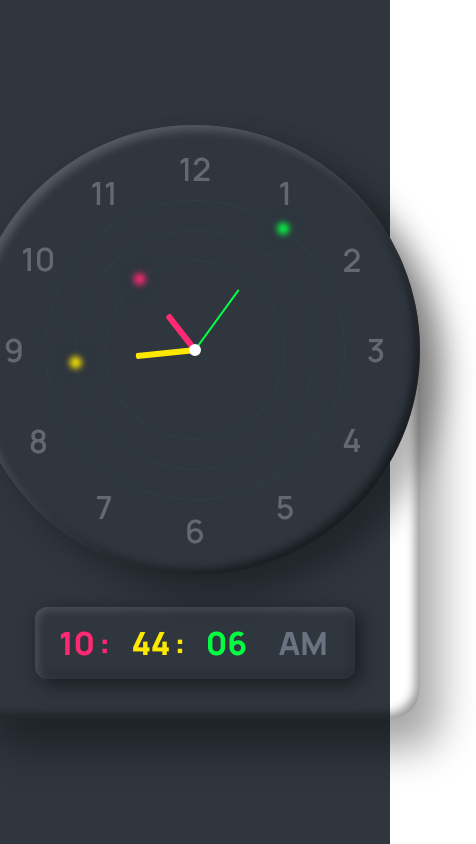
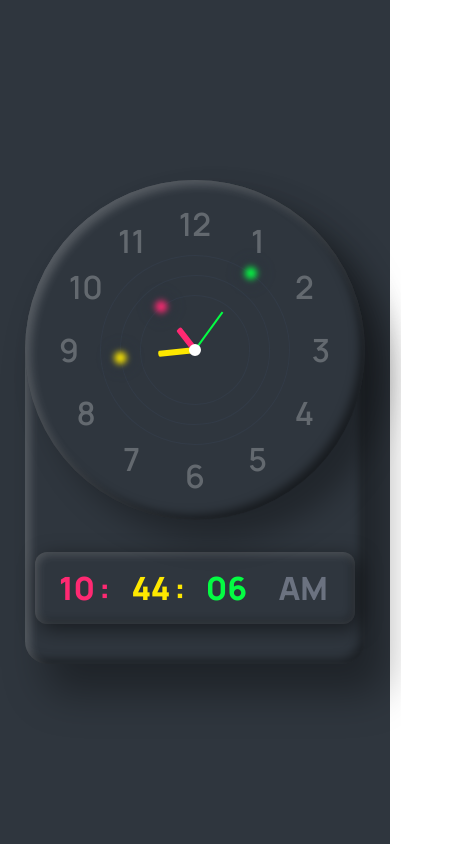
Before and after one commit to pxgacademy/Analog_-_Digital_Clock-using-Html_CSS_Javascript-one, a plain HTML site: page index.html in a window 390 px wide. Shown: the whole page, 476 px wide, since content can reach past the window. Drawn offline with nearby package versions, Linux system fonts and the light colour scheme.

Commit message:
Responsive

```diff
--- a/index.html
+++ b/index.html
@@ -28,17 +28,17 @@
     />
   </head>
   <!-- body started here -->
-  <body class="font-manrope h-screen">
+  <body class="font-manrope w-full h-screen">
     <main class="h-full w-full flex items-center justify-center bg-[#2f363e]">
       <div
-        class="container relative w-[450px] flex flex-col items-center justify-center"
+        class="container relative w-[340px] md:w-[450px] flex flex-col items-center justify-center"
       >
         <div
-          class="clock relative w-[450px] h-[450px] bg-[#2f363e] rounded-full flex items-center justify-center mb-8 z-50"
+          class="clock relative w-[340px] md:w-[450px] h-[340px] md:h-[450px] bg-[#2f363e] rounded-full flex items-center justify-center mb-8 z-50"
         >
           <div
             id="aSeconds"
-            class="circle absolute w-[300px] h-[300px] border-[1px] border-gray-700/50 rounded-full flex justify-center items-start z-30 before:bg-[#04fc43]"
+            class="circle absolute w-[190px] md:w-[300px] h-[190px] md:h-[300px] border-[1px] border-gray-700/50 rounded-full flex justify-center items-start z-30 before:bg-[#04fc43]"
           >
             <i
               class="absolute w-[2px] h-[50%] bg-[#04fc43] transform origin-bottom scale-y-[0.5] rounded-md"
@@ -46,7 +46,7 @@
           </div>
           <div
             id="aMinutes"
-            class="circle absolute w-[240px] h-[240px] border-[1px] border-gray-700/50 rounded-full flex justify-center items-start z-20 before:bg-[#fee800]"
+            class="circle absolute w-[150px] md:w-[240px] h-[150px] md:h-[240px] border-[1px] border-gray-700/50 rounded-full flex justify-center items-start z-20 before:bg-[#fee800]"
           >
             <i
               class="absolute w-[6px] h-[50%] bg-[#fee800] transform origin-bottom scale-y-[0.5] rounded-3xl"
@@ -54,7 +54,7 @@
           </div>
           <div
             id="aHours"
-            class="circle absolute w-[180px] h-[180px] border-[1px] border-gray-700/50 rounded-full flex justify-center items-start z-10 before:bg-[#ff2972]"
+            class="circle absolute w-[110px] md:w-[180px] h-[110px] md:h-[180px] border-[1px] border-gray-700/50 rounded-full flex justify-center items-start z-10 before:bg-[#ff2972]"
           >
             <i
               class="absolute w-[6px] h-[50%] bg-[#ff2972] transform origin-bottom scale-y-[0.5] rounded-3xl"
```
